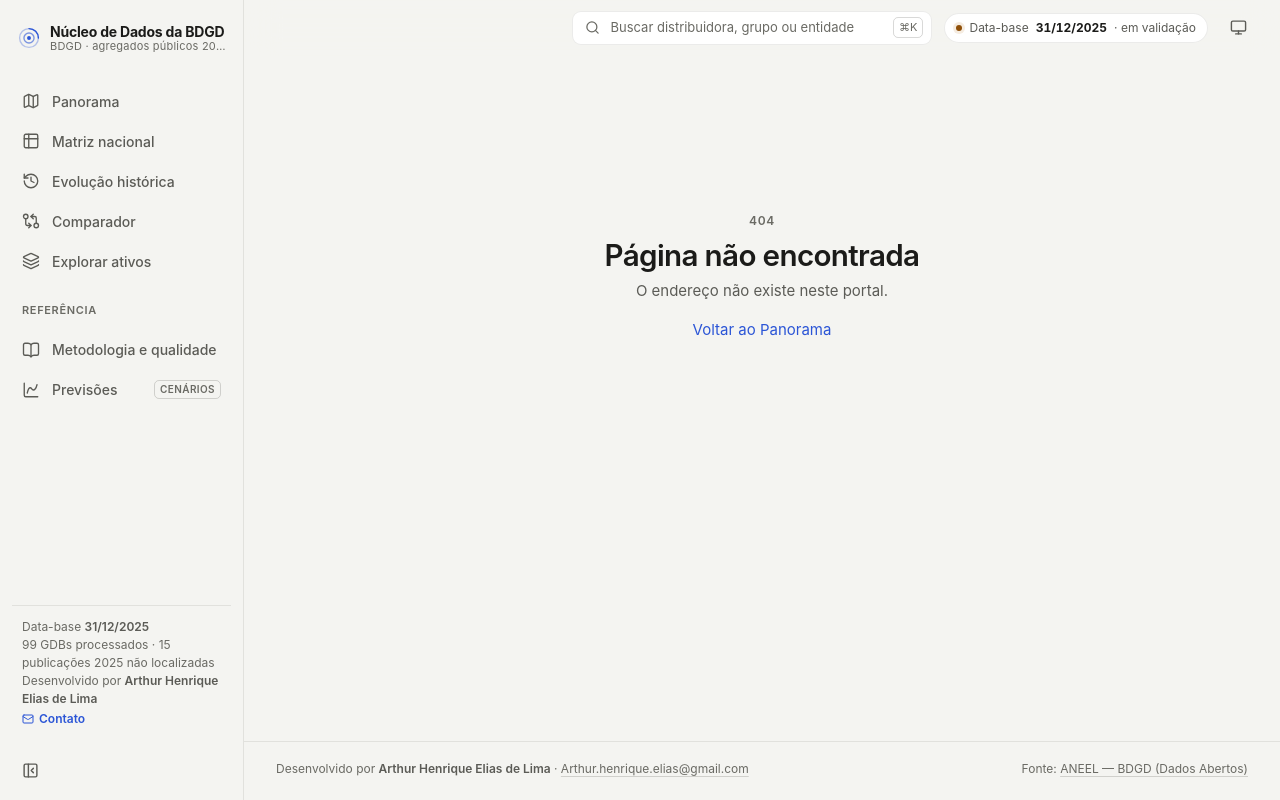
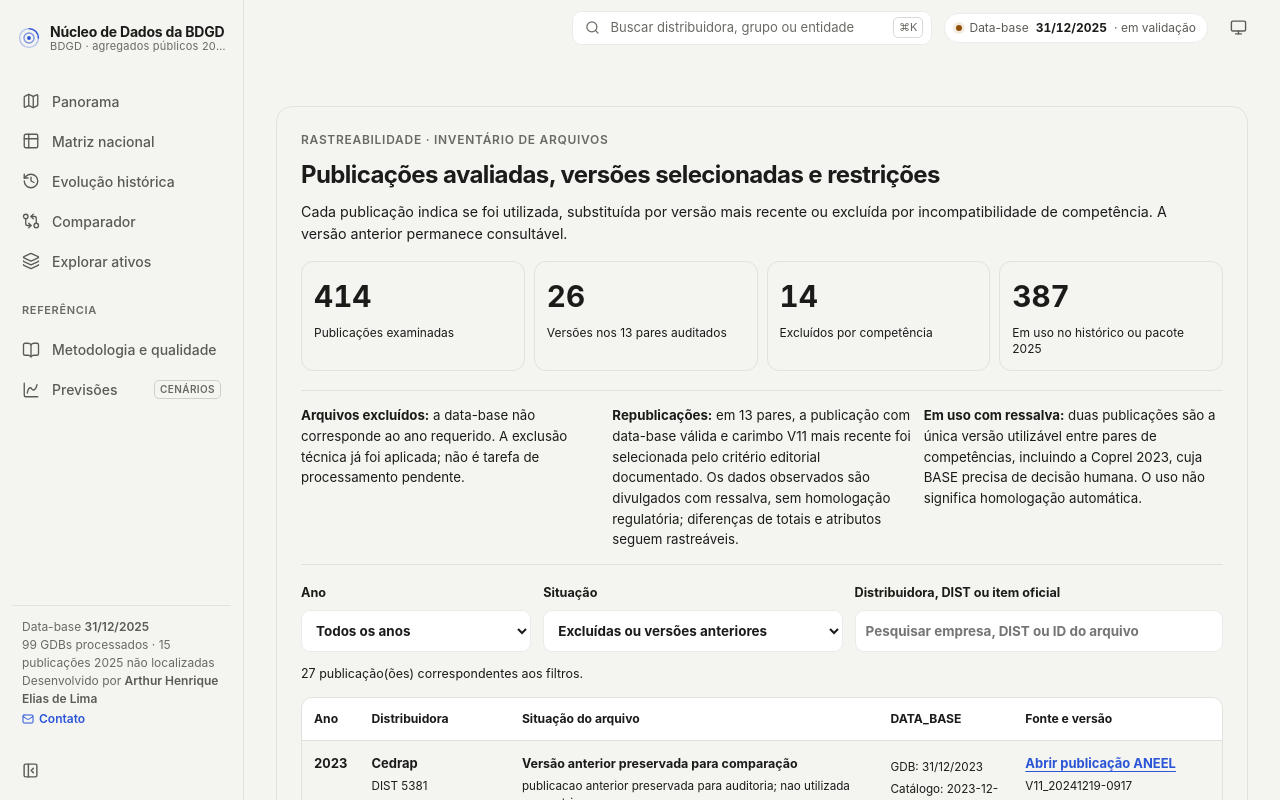
Before and after one commit to artelias/BDGD, a Next.js app in the folder nucleo-dados-bdgd/web/: page /auditoria-publicacoes in a window 1280 px wide. Before the commit this address had no page. Shown: the top 800 px of the page. Built offline with nearby package versions, Linux system fonts and the light colour scheme.

Commit message:
refactor(auditoria): preservar inventario em rota propria fora de Evolucao

```diff
--- /dev/null
+++ b/nucleo-dados-bdgd/web/src/app/auditoria-publicacoes/page.tsx
@@ -0,0 +1,12 @@
+import type { Metadata } from "next";
+import { PublicacoesAuditadas } from "@/components/pages/PublicacoesAuditadas";
+
+export const metadata: Metadata = { title: "Auditoria de publicações BDGD" };
+
+export default function Page() {
+  return (
+    <main>
+      <PublicacoesAuditadas />
+    </main>
+  );
+}
```
